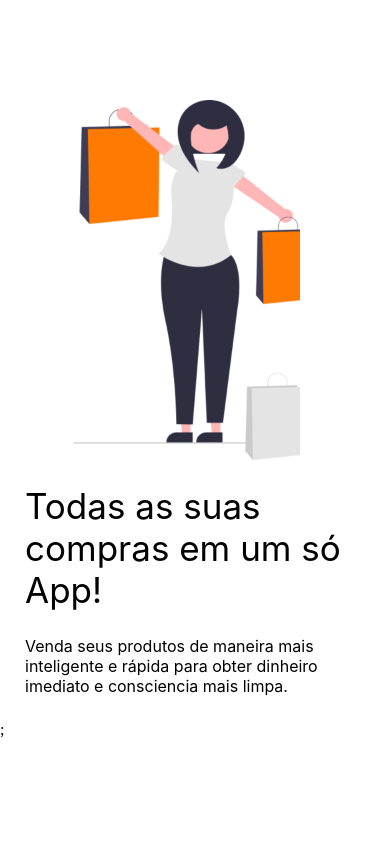
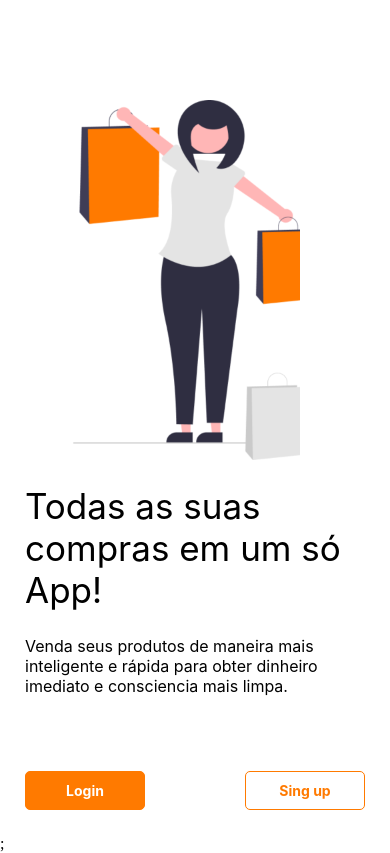
Before and after one commit to DelisG/e-comerce, a React Native app: screen / in a window 390 px wide. Built offline with nearby package versions, Linux system fonts and the light colour scheme.

Commit message:
:bricks: Construção da interface

```diff
--- a/src/screens/TelaInicial/index.js
+++ b/src/screens/TelaInicial/index.js
@@ -1,4 +1,11 @@
-import { SafeAreaView, Image, StyleSheet, Text } from "react-native";
+import {
+  SafeAreaView,
+  Image,
+  StyleSheet,
+  Text,
+  Pressable,
+  View,
+} from "react-native";
 import image from "../../assets/images/tela_principal.png";
 
 function TelaInicial() {
@@ -10,6 +17,14 @@ function TelaInicial() {
         Venda seus produtos de maneira mais inteligente e rápida para obter
         dinheiro imediato e consciencia mais limpa.
       </Text>
+      <View style={styles.buttobGroup}>
+        <Pressable onPress={() => {}} style={styles.botao}>
+          <Text style={styles.textBotao}>Login</Text>
+        </Pressable>
+        <Pressable onPress={() => {}} style={styles.botaoOutline}>
+          <Text style={styles.textBotaoOutline}>Sing up</Text>
+        </Pressable>
+      </View>
     </SafeAreaView>
   );
 }
@@ -17,17 +32,50 @@ const styles = StyleSheet.create({
   image: {
     marginTop: 100,
     width: 300,
-    height: 360
+    height: 360,
   },
   titulo: {
     margin: 25,
-    marginBotton:15,
-    fontSize:35
+    marginBotton: 15,
+    fontSize: 35,
   },
-   subtitulo: {
+  subtitulo: {
     margin: 25,
     marginTop: 0,
-    fontSize:16
-  }
-})
+    fontSize: 16,
+  },
+  botao: {
+    backgroundColor: "#FF7A00",
+    margin: 25,
+    padding: 10,
+    borderRadius: 5,
+    borderWidth: 1,
+    borderColor: "#FF7A00",
+    width: 120,
+  },
+  textBotao: {
+    textAlign: "center",
+    color: "#fff",
+    fontWeight: "bold",
+  },
+  botaoOutline: {
+    backgroundColor: "#fff",
+    margin: 25,
+    padding: 10,
+    borderRadius: 5,
+    borderWidth: 1,
+    borderColor: "#FF7A00",
+    width: 120,
+  },
+  textBotaoOutline: {
+    textAlign: "center",
+    color: "#FF7A00",
+    fontWeight: "bold",
+  },
+  buttobGroup: {
+    flexDirection: "row",
+    marginTop: 25,
+    justifyContent: "space-between",
+  },
+});
 export default TelaInicial;
```
